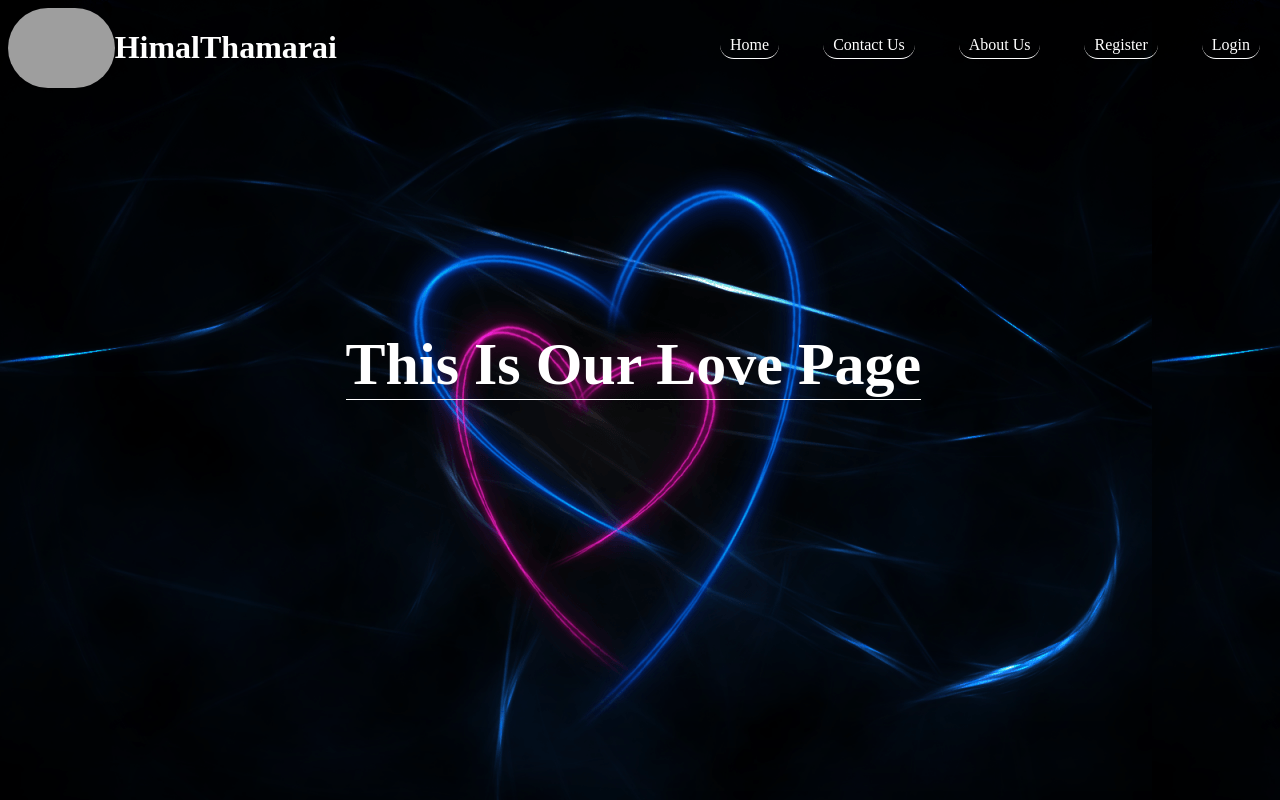
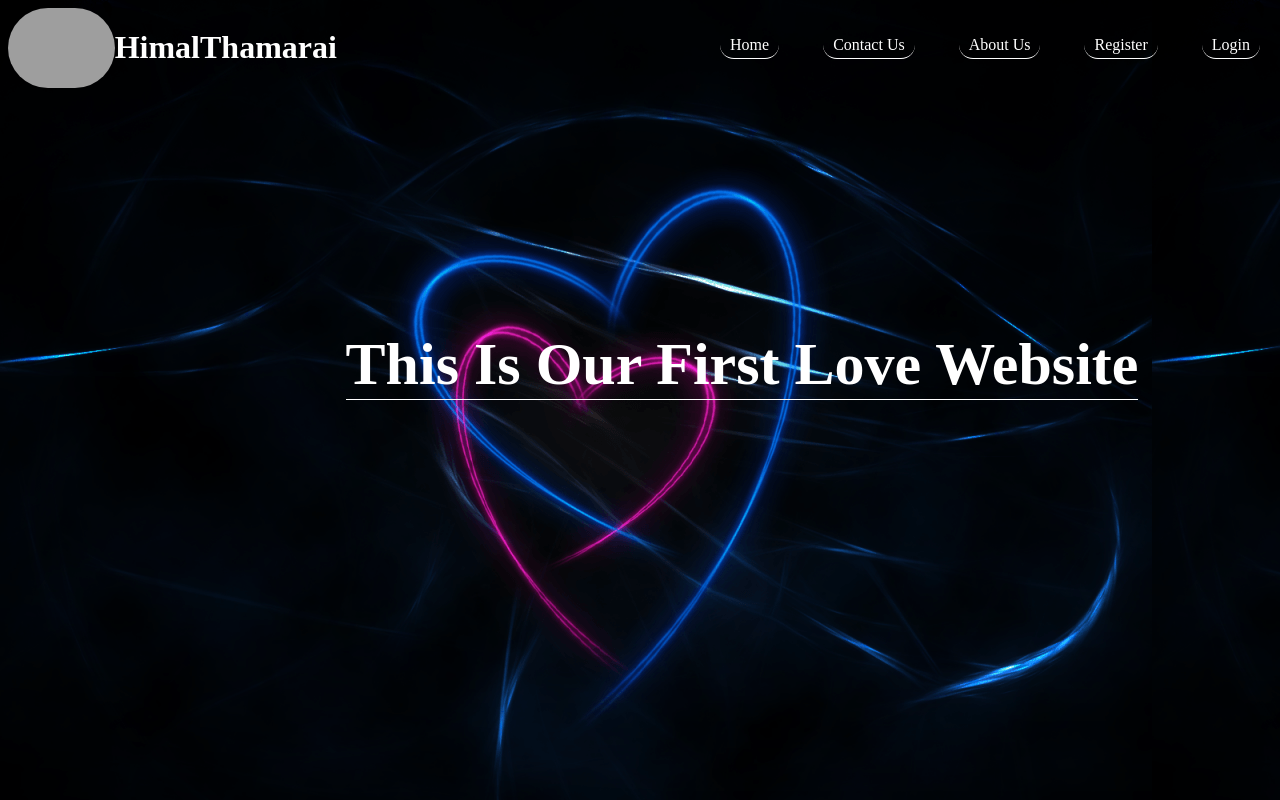
Before and after one commit to thamaraihimal/mywebsite, a plain HTML site: page index.html in a window 1280 px wide. Drawn offline with Linux system fonts and the light colour scheme; grey boxes are pictures that could not be loaded.

Commit message:
Update index.html

```diff
--- a/index.html
+++ b/index.html
@@ -24,7 +24,7 @@
       </ul>
     </div>
 
-    <h2 class="love">This Is Our Love Page</h2>
+    <h2 class="love">This Is Our First Love Website</h2>
 
   </body>
 </html>
```
